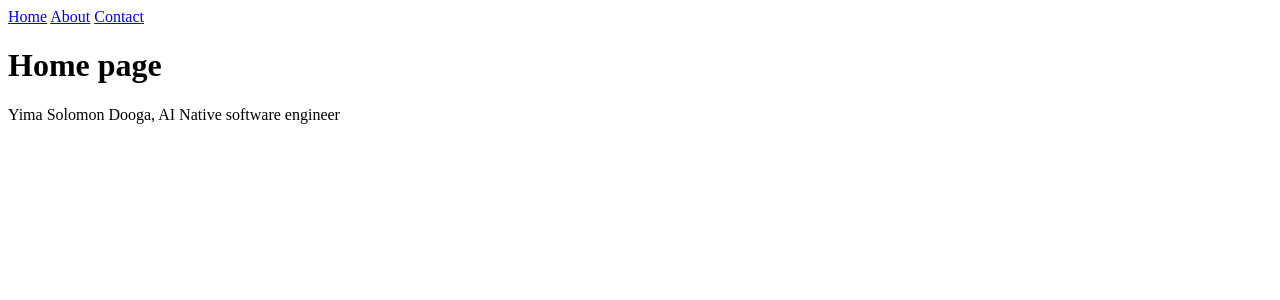
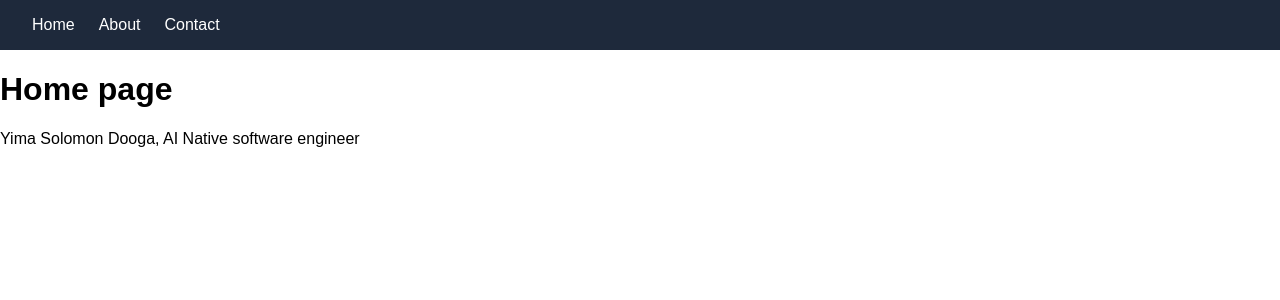
Before and after one commit to Yimasolomon/portfolio, a Flask app: page / in a window 1280 px wide. Shown: the top 300 px of the page. Run offline with Flask 3, Linux system fonts and the light colour scheme.

Commit message:
Add static folder with stylesheet and style the navigation

```diff
--- /dev/null
+++ b/static/css/style.css
@@ -0,0 +1,21 @@
+body {
+    font-family: Arial, sans-serif;
+    margin: 0;
+    padding: 0;
+}
+
+nav {
+    display: flex;
+    gap: 1.5rem;
+    padding: 1rem 2rem;
+    background: #1e293b;
+}
+
+nav a {
+    color: white;
+    text-decoration: none;
+}
+
+nav a:hover {
+    text-decoration: underline;
+}
--- a/templates/base.html
+++ b/templates/base.html
@@ -4,6 +4,7 @@
     <meta charset="UTF-8">
     <meta name="viewport" content="width=device-width, initial-scale=1.0">
     <title>{% block title %}Portfolio{% endblock %}</title>
+    <link rel="stylesheet" href="{{ url_for('static', filename='css/style.css') }}">
 </head>
 <body>
     <nav>
```
